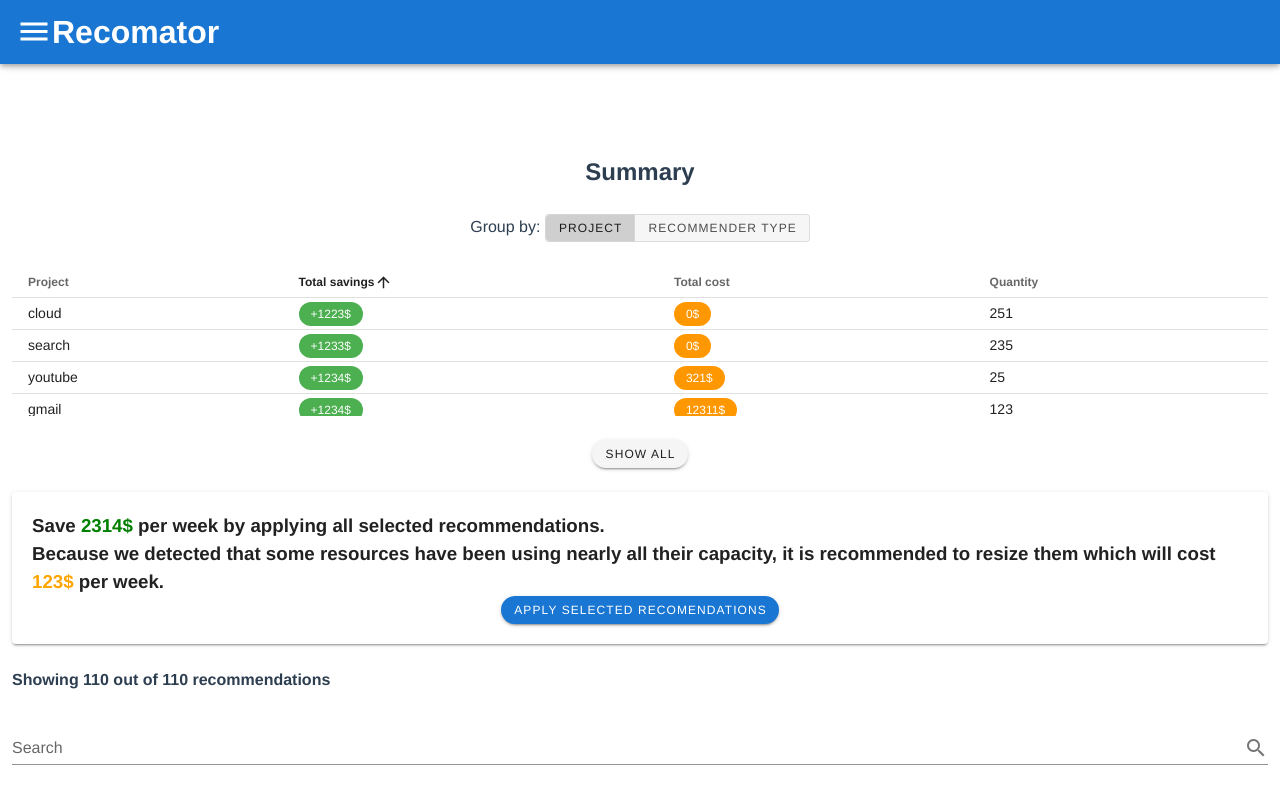
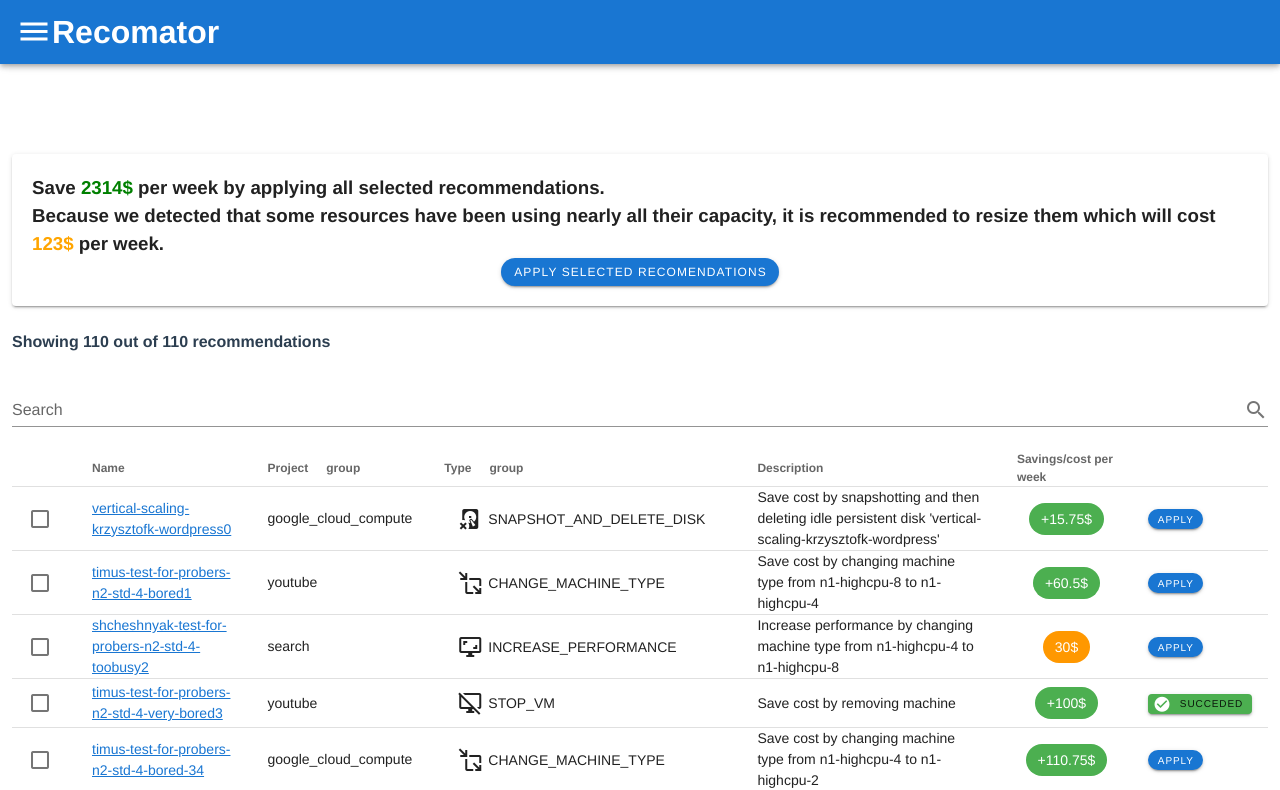
Before and after one commit to googleinterns/recomator, a Vue app in the folder frontend/: page /mock in a window 1280 px wide. Shown: the top 790 px of the page. Built offline with nearby package versions, Linux system fonts and the light colour scheme.

Commit message:
Summary no longer needed

```diff
--- a/frontend/src/views/Mock.vue
+++ b/frontend/src/views/Mock.vue
@@ -151,101 +151,7 @@ limitations under the License. -->
       <v-container fluid v-if="successfullyLoaded">
         <v-row>
           <v-col>
-            <h2>Summary</h2>
-          </v-col></v-row
-        >
-        <v-row>
-          <v-col>
-            Group by:
-            <v-tooltip bottom>
-              <template v-slot:activator="{ on, attrs }">
-                <v-btn-toggle multiple mandatory>
-                  <v-btn rounded small v-bind="attrs" v-on="on">Project</v-btn>
-                  <v-btn rounded small v-bind="attrs" v-on="on"
-                    >Recommender Type</v-btn
-                  >
-                </v-btn-toggle>
-              </template>
-              Select at least one
-            </v-tooltip>
-          </v-col>
-        </v-row>
-        <v-row
-          ><v-col>
-            <v-data-table
-              height="150"
-              dense
-              disable-pagination
-              hide-default-footer
-              sort-by="savings"
-              :headers="summaryHeaders"
-              :items="summaryData"
-            >
-              <template v-slot:item="proj_summary">
-                <tr class="text-left">
-                  <td>{{ proj_summary.item.project }}</td>
-                  <td>
-                    <v-chip dark color="green" small>
-                      +{{ proj_summary.item.savings }}$
-                    </v-chip>
-                  </td>
-                  <td>
-                    <v-chip dark color="orange" small>
-                      {{ proj_summary.item.cost }}$
-                    </v-chip>
-                  </td>
-                  <td>{{ proj_summary.item.q }}</td>
-                </tr></template
-              >
-            </v-data-table>
-          </v-col></v-row
-        >
-        <v-row
-          ><v-col>
-            <v-dialog max-width="900px">
-              <template v-slot:activator="{ on, attrs }">
-                <v-btn rounded small v-bind="attrs" v-on="on">Show All</v-btn>
-              </template>
-              <v-card>
-                <v-card-title>
-                  <span class="headline">Summary</span>
-                </v-card-title>
-                <v-card-text>
-                  <v-data-table
-                    dense
-                    disable-pagination
-                    hide-default-footer
-                    sort-by="savings"
-                    :headers="summaryHeaders"
-                    :items="summaryData"
-                  >
-                    <template v-slot:item="proj_summary">
-                      <tr class="text-left">
-                        <td>{{ proj_summary.item.project }}</td>
-                        <td>
-                          <v-chip dark color="green" small>
-                            +{{ proj_summary.item.savings }}$
-                          </v-chip>
-                        </td>
-                        <td>
-                          <v-chip dark color="orange" small>
-                            {{ proj_summary.item.cost }}$
-                          </v-chip>
-                        </td>
-                        <td>{{ proj_summary.item.q }}</td>
-                      </tr></template
-                    >
-                  </v-data-table>
-                </v-card-text>
-              </v-card>
-            </v-dialog>
-          </v-col></v-row
-        >
-
-        <v-row>
-          <v-col>
             <v-card class="pa-5">
-              <!-- <h2>{{ summary.toString() }}</h2> -->
               <h3 class="text-left">
                 Save <span style="color:green">2314$</span> per week by applying
                 all selected recommendations. <br />
@@ -299,11 +205,13 @@ limitations under the License. -->
                 )
               "
               show-group-by
-              v-on:update:group-by="groupByUpdated()"
+              v-on:update:group-by="groupByUpdated"
               :search="search"
+              :items-per-page="itemsPerPage"
             >
+
               <template v-slot:group.summary="gsprops">
-                <td class="text-left" colspan="3">
+                <td class="text-left" colspan="5">
                   Total savings:
                   <v-chip dark color="green" small> +{{ 123 }}$ </v-chip> Total
                   cost: <v-chip dark color="orange" small> {{ 33 }}$ </v-chip>
@@ -973,7 +881,11 @@ export default class Mock extends Vue {
   private groupsToggledAlready: string[] = [];
 
   // A bit of a sneaky way not to have expanded groups at default
-  private groupByUpdated(): void {
+  private groupByUpdated(groupCategories : string[]): void {
+    if(groupCategories.length != 0)
+      this.itemsPerPage = 1000*1000*1000
+    else
+      this.itemsPerPage = 10
     this.groupsToggledAlready.length = 0;
   }
 
@@ -983,5 +895,7 @@ export default class Mock extends Vue {
       toggler();
     }
   }
+
+  private itemsPerPage = 10;
 }
 </script>
```
